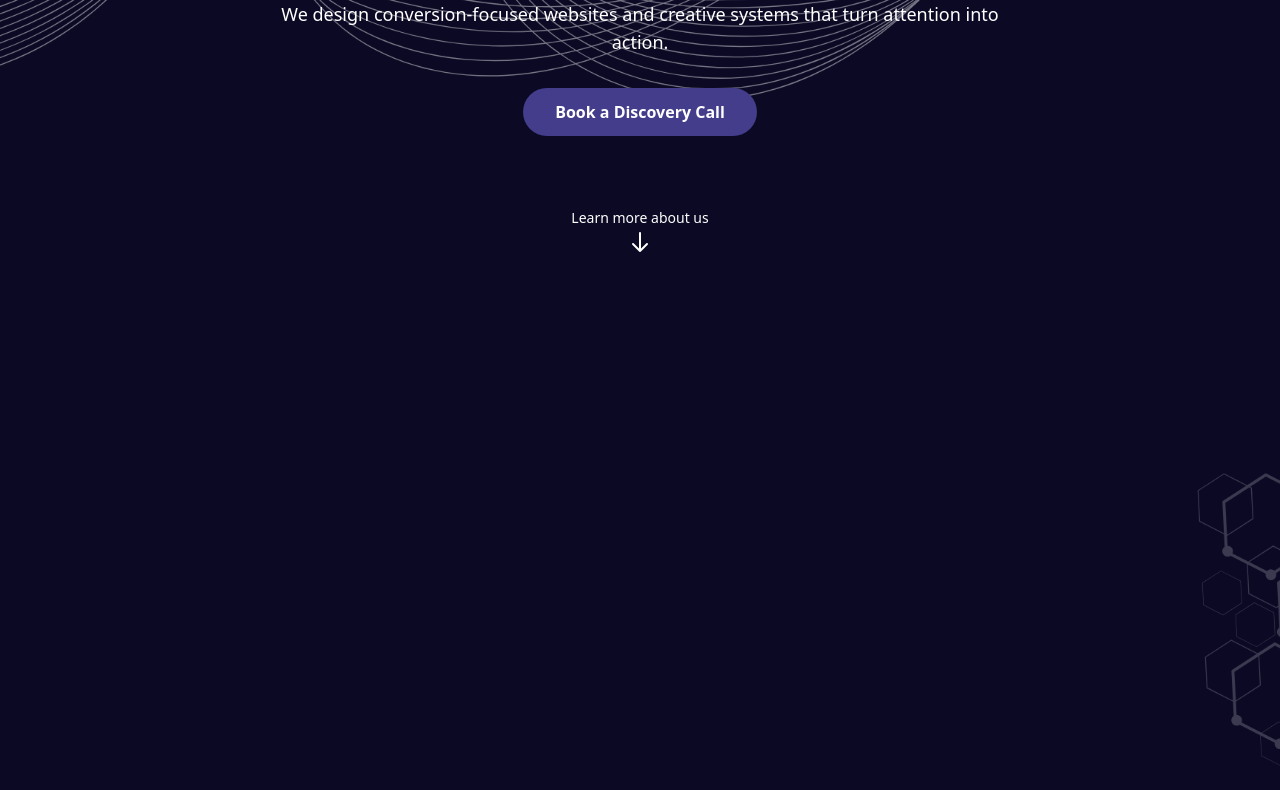
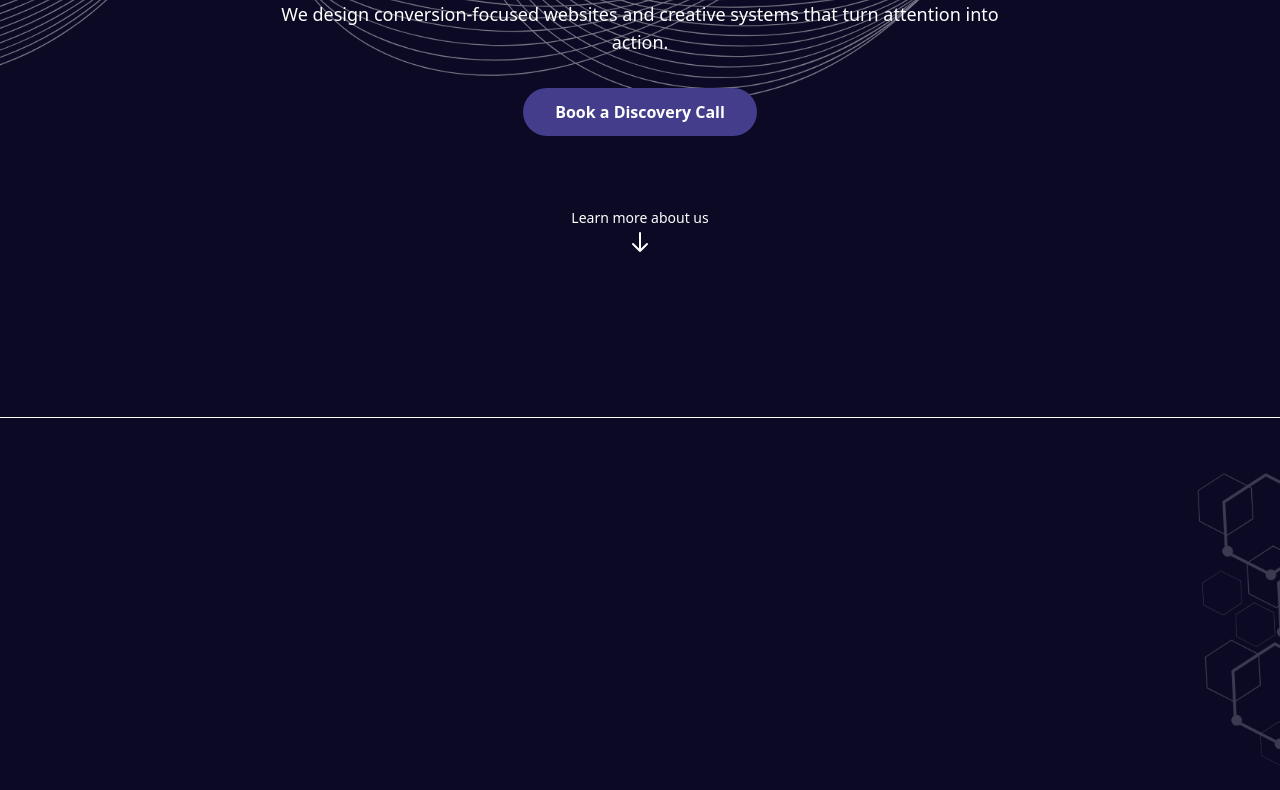
Before and after one commit to HaruCy16/CYXS_Website_Landing_Page, a website: page index.html in a window 1280 px wide. Shown: the part 382-1172 px from the top of the page. Drawn offline with Linux system fonts and the light colour scheme; a web font is replaced by a local one.

Commit message:
UI/UX: added border for sections, about setion assets completed

```diff
--- a/index.html
+++ b/index.html
@@ -10,7 +10,7 @@
   <link href="https://fonts.googleapis.com/css2?family=Tiny5&display=swap" rel="stylesheet">
 </head>
 <body class="bg-primary">
-  <section class="min-h-screen flex items-center justify-center bg-secondary" style="background-image: url('assets/hero-section.png'); background-size: cover; background-position: center;">
+  <section class="min-h-screen flex items-center justify-center bg-secondary border-b border-white" style="background-image: url('assets/hero-section.png'); background-size: cover; background-position: center;">
     <div class="text-center">
       <img src="assets/logo-cyxs-resized.png" alt="CYXS Logo" class="mx-auto w-48 h-48 object-contain">
       <h1 class="text-4xl font-primary font-bold text-white mb-4">CYXS</h1>
@@ -25,7 +25,9 @@
     </div>
   </section>
   <section class="min-h-screen flex items-center justify-center bg-secondary" style="background-image: url('assets/about_section.png'); background-size: cover; background-position: center;">
+    <div>
 
+    </div>
   </section>
 </body>
 </html>
```
Also changed, not shown: assets/about_us_visual_photo.png (added), dist/styles.css.
